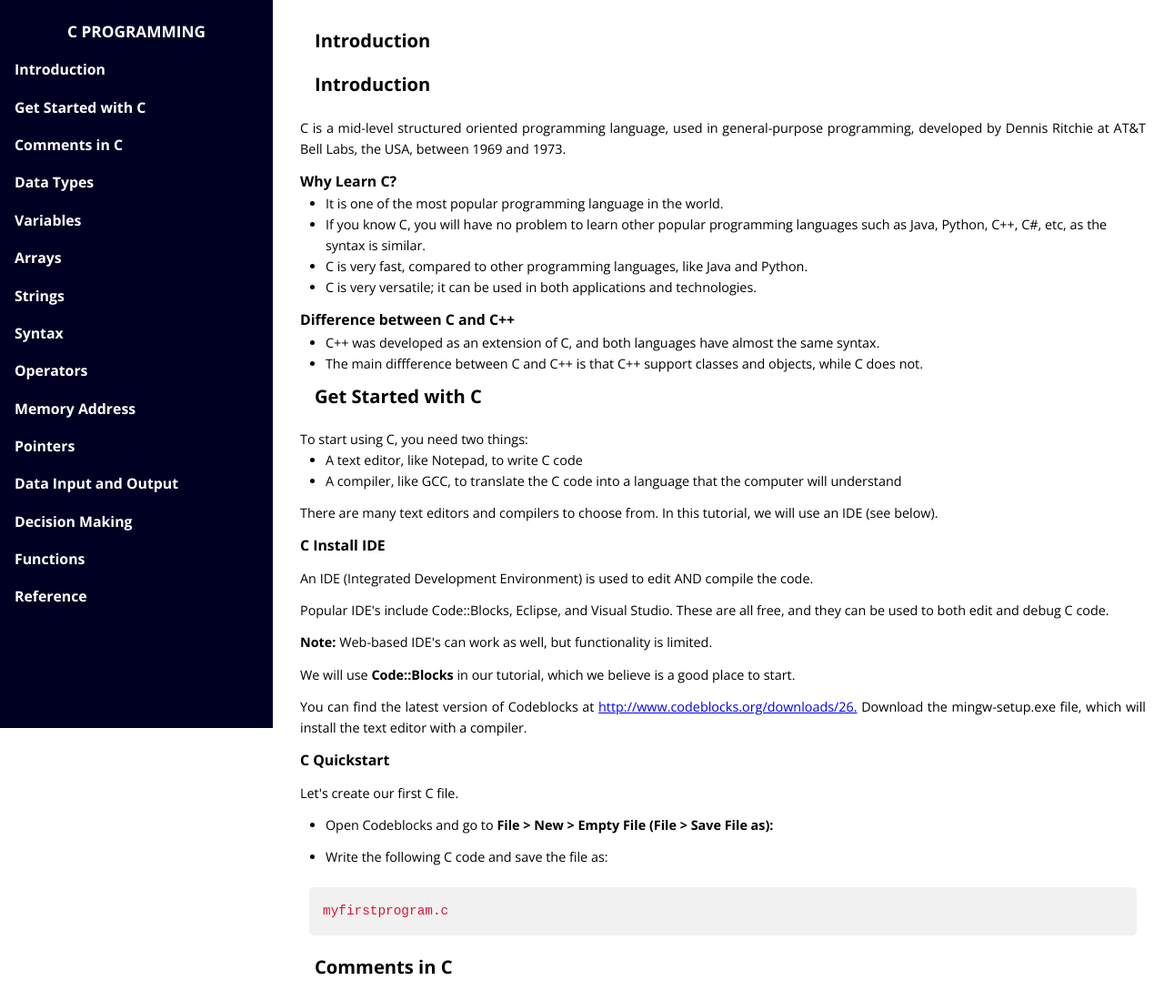
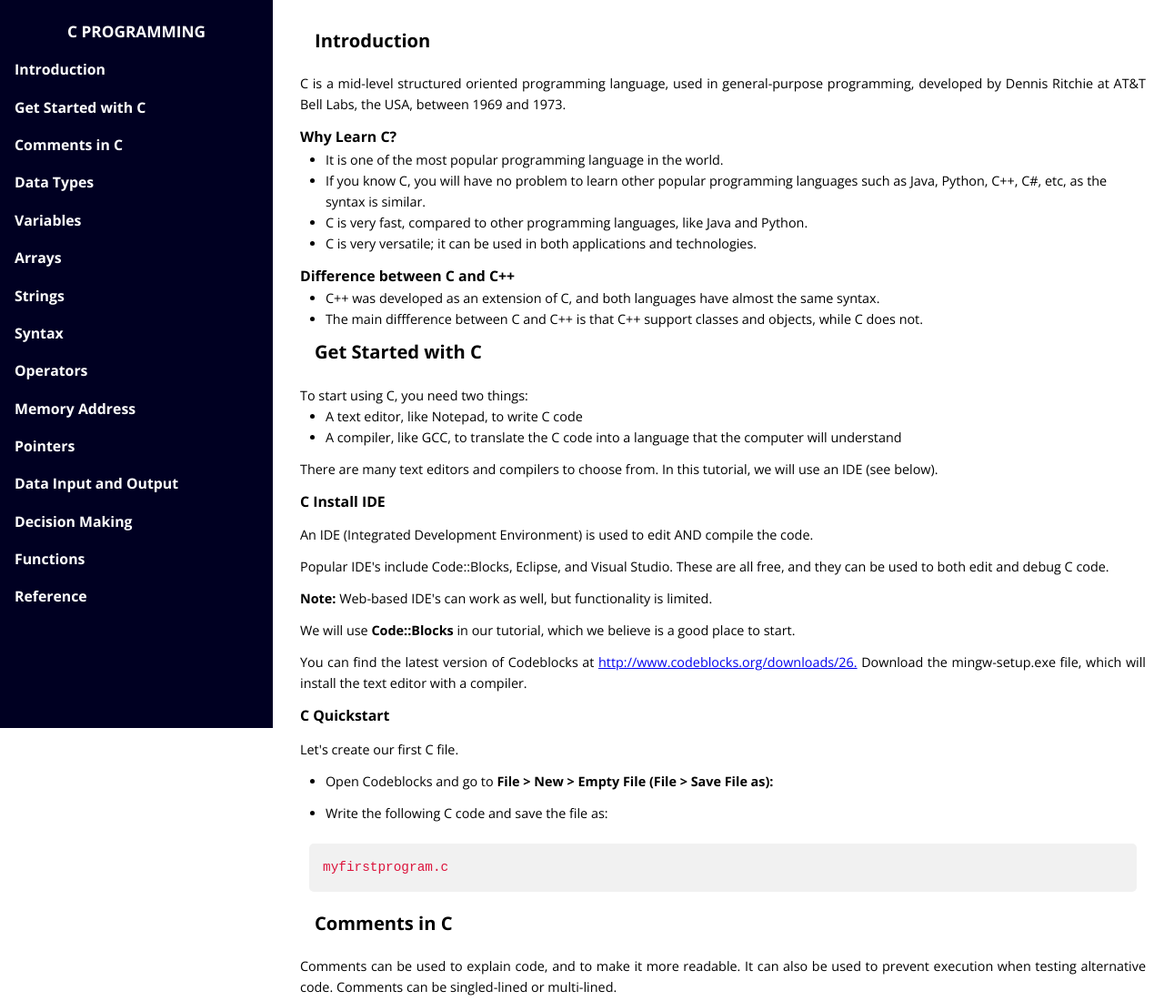
Before and after one commit to ginabeki/Technical-Documentation, a website: page index.html in a window 1280 px wide. Shown: the top 1100 px of the page at 91% size. Drawn offline with nearby package versions, Linux system fonts and the light colour scheme.

Commit message:
Fix Introduction Part

```diff
--- a/index.html
+++ b/index.html
@@ -49,9 +49,6 @@
       <main id="main-doc">
         <section class="main-section" id="Introduction">
           <header>Introduction</header>
-
-        <section class="main-section">
-          <header id="Introduction">Introduction</header>
           <article>
             <p>
               C is a mid-level structured oriented programming language, used in
```
